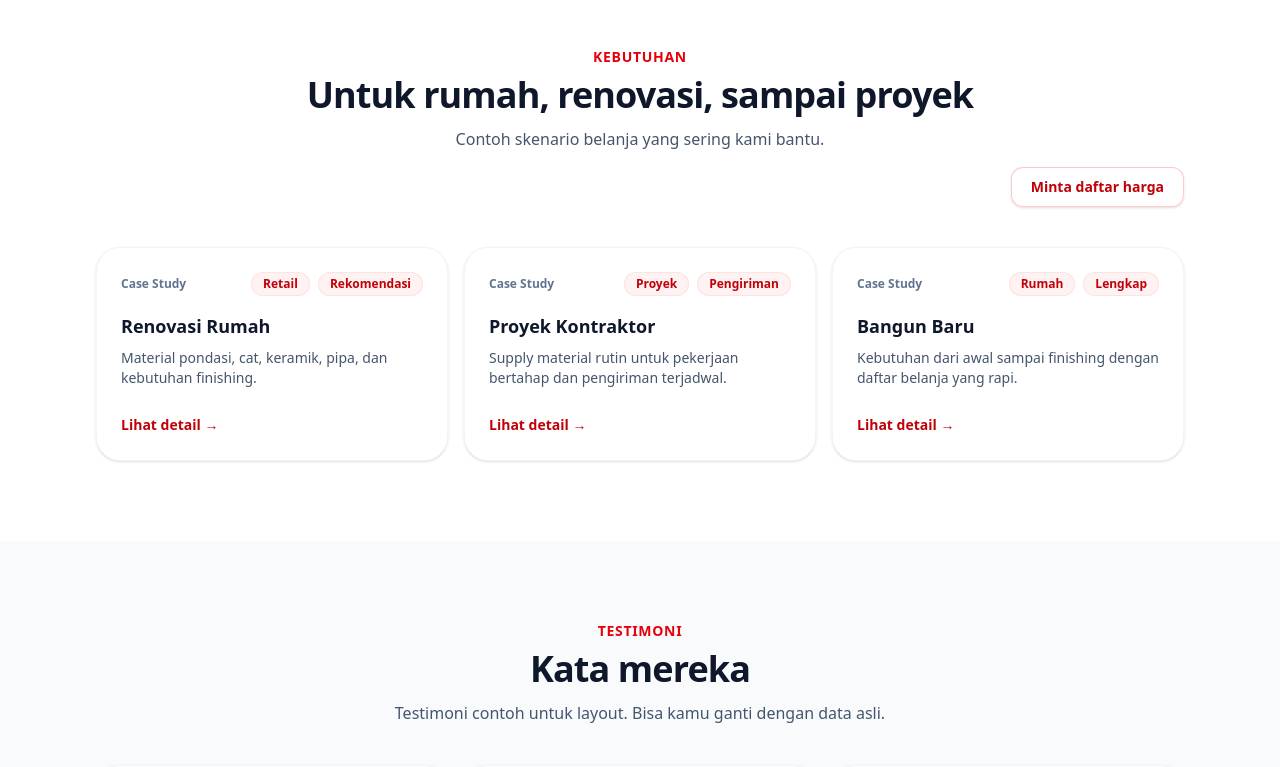
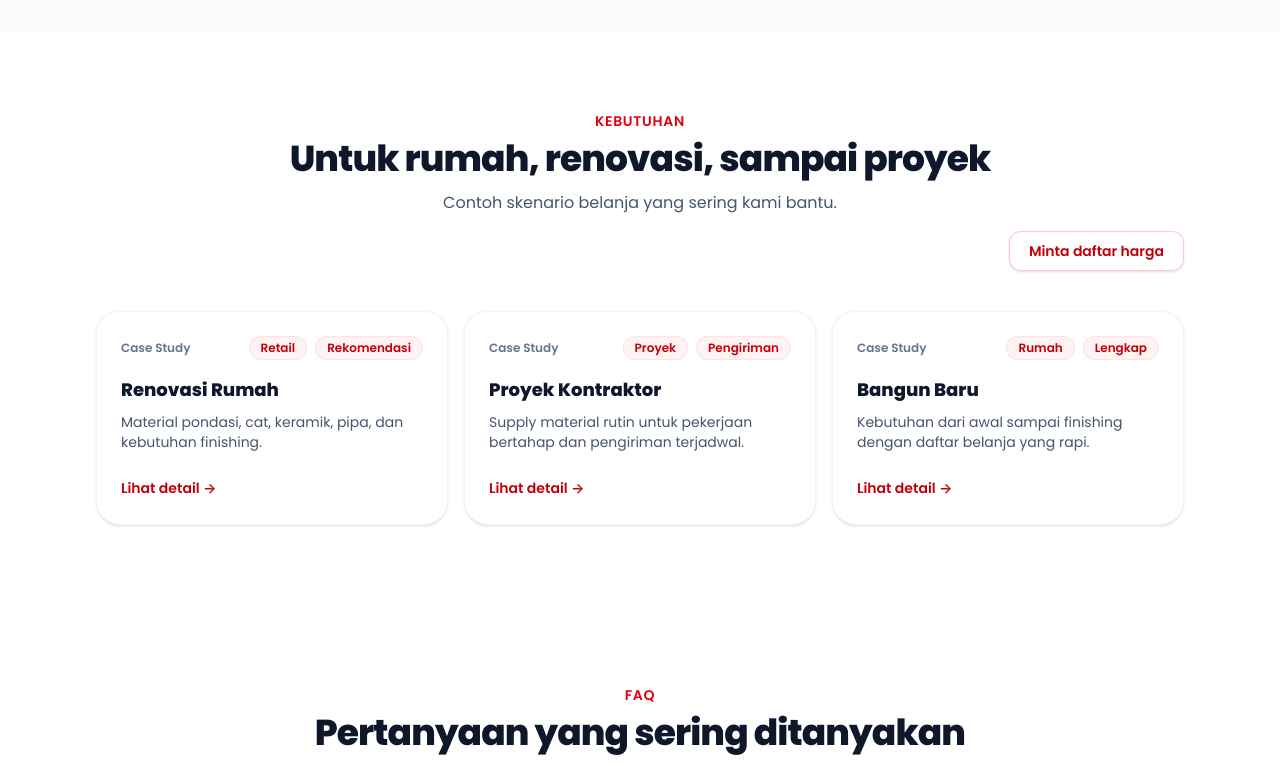
Before and after one commit to Wildanrazzan/AsriRaya-Company-Profile, a React (Vite) app: page / in a window 1280 px wide. Shown: the part 2440-3207 px from the top of the page. Built offline with nearby package versions, Linux system fonts and the light colour scheme.

Commit message:
add: font family

```diff
--- a/index.html
+++ b/index.html
@@ -3,6 +3,12 @@
   <head>
     <meta charset="UTF-8" />
     <link rel="icon" type="image/svg+xml" href="/logoar.ico" />
+     <link rel="preconnect" href="https://fonts.googleapis.com" />
+     <link rel="preconnect" href="https://fonts.gstatic.com" crossorigin />
+     <link
+       href="https://fonts.googleapis.com/css2?family=Poppins:wght@400;500;600;700;800&display=swap"
+       rel="stylesheet"
+     />
     <meta name="viewport" content="width=device-width, initial-scale=1.0" />
     <title> UD AsriRaya</title>
   </head>
--- a/src/components/Navbar.jsx
+++ b/src/components/Navbar.jsx
@@ -155,16 +155,16 @@ export default function Navbar() {
                     {l.label}
                   </a>
                 ))}
-                <button
+                <ButtonPrimary
                   type="button"
                   onClick={() => {
                     setOpen(false)
                     scrollToHref('#contact')
                   }}
-                  className="mt-2 w-full rounded-xl bg-red-600 px-4 py-3 text-sm font-semibold text-white hover:bg-red-500"
+                  className="mt-2 w-full rounded-xl bg-red-800 px-4 py-3 text-sm font-semibold text-white hover:bg-red-700"
                 >
                   Minta Penawaran
-                </button>
+                </ButtonPrimary>
               </div>
             </Container>
           </div>
--- a/src/index.css
+++ b/src/index.css
@@ -1,6 +1,8 @@
 @import "tailwindcss";
 
 html {
+	font-family: "Poppins", ui-sans-serif, system-ui, -apple-system, "Segoe UI", Roboto, Arial,
+		"Noto Sans", "Liberation Sans", sans-serif;
 	scroll-behavior: smooth;
 	scroll-padding-top: 4rem;
 }
--- a/src/pages/Home.jsx
+++ b/src/pages/Home.jsx
@@ -744,7 +744,7 @@ export default function Home() {
       <AboutSection />
       <ServicesSection />
       <ProjectsSection />
-      <TestimonialsSection />
+      {/* <TestimonialsSection /> */}
       <FAQSection />
       <ContactSection />
       <LocationSection />
```
